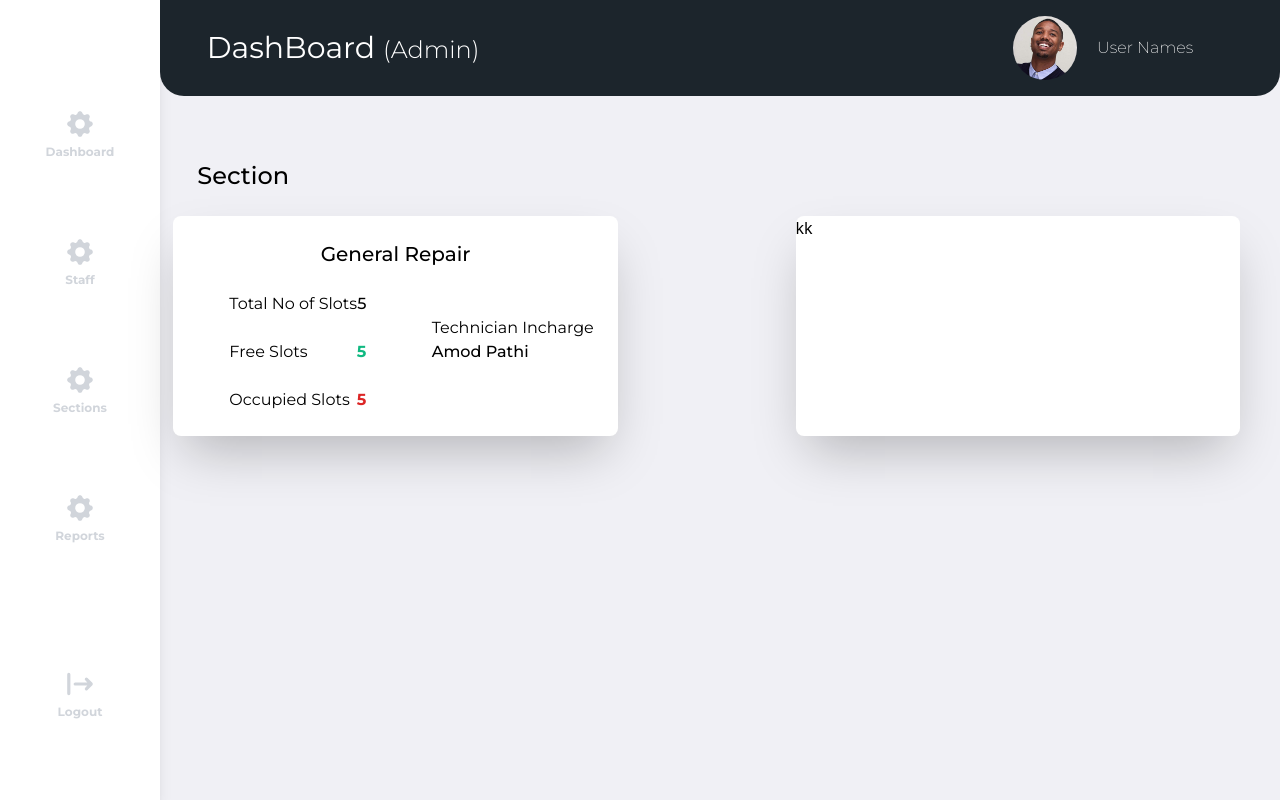
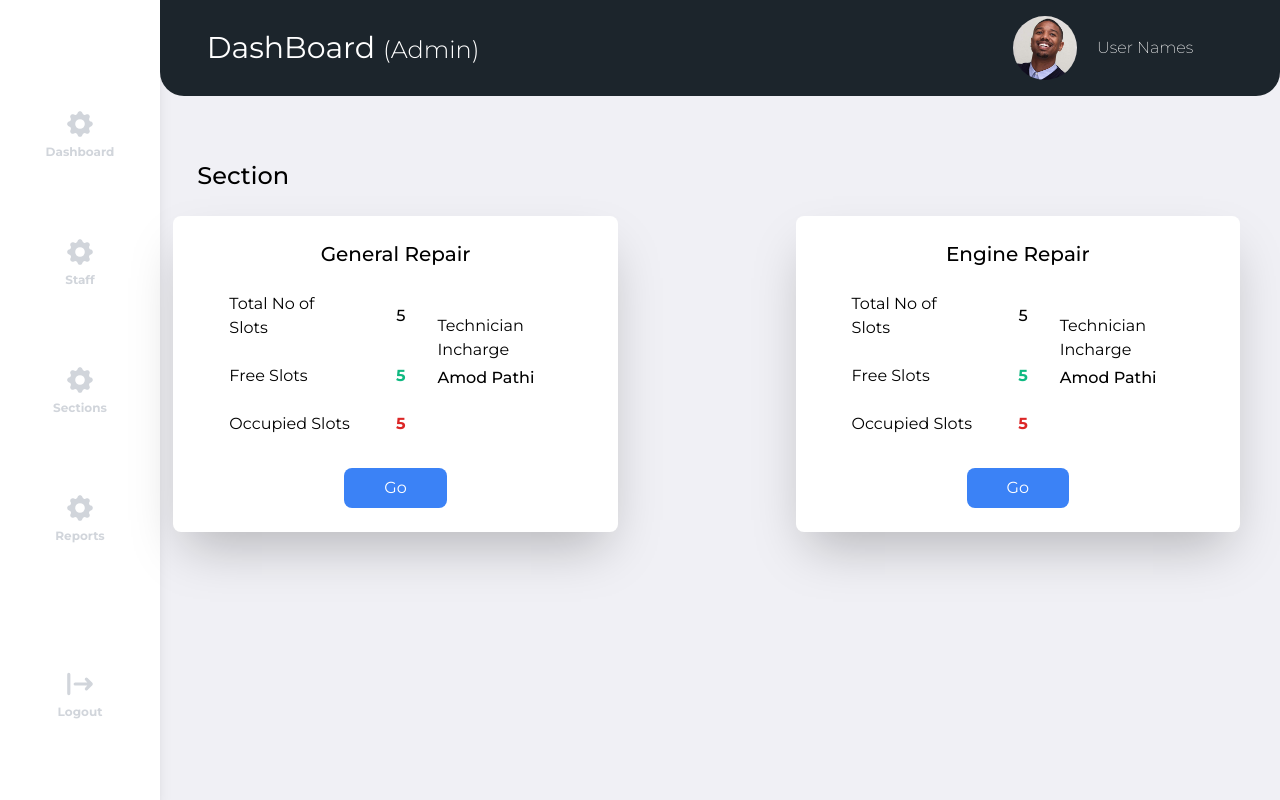
Before and after one commit to dumidu1998/autoaid-front, a React (Create React App) app: page /admin/section in a window 1280 px wide. Built offline with nearby package versions, Linux system fonts and the light colour scheme.

Commit message:
SectionManageV3

```diff
--- a/src/components/Atoms/GoBtn.js
+++ b/src/components/Atoms/GoBtn.js
@@ -3,7 +3,7 @@ import React from 'react'
 export default function GoBtn(props) {
     return (
         <div>
-            <button className="rounded-lg bg-blue-500 font-primary text-white ">{props.btnName}</button>
+            <button className="rounded-lg bg-blue-500 font-primary text-white px-10 py-2">{props.btnName}</button>
         </div>
     )
 }
--- a/src/components/Atoms/serviceStation/SectionsCardsTechnisianInchage.js
+++ b/src/components/Atoms/serviceStation/SectionsCardsTechnisianInchage.js
@@ -4,7 +4,7 @@ export default function SectionsCardsTechnisianInchage(props) {
     return (
         <div className="flex flex-col font-primary">
             <div>Technician Incharge</div>
-            <div className="font-primary font-medium">{props.technician}</div>
+            <div className="font-primary font-medium mt-1">{props.technician}</div>
 
         </div>
     )
--- a/src/pages/admin/AdminSection.js
+++ b/src/pages/admin/AdminSection.js
@@ -1,4 +1,5 @@
 import React from 'react'
+import GoBtn from '../../components/Atoms/GoBtn'
 import SectionCardsHeadings from '../../components/Atoms/serviceStation/SectionCardsHeadings'
 import SectionsCardsTechnisianInchage from '../../components/Atoms/serviceStation/SectionsCardsTechnisianInchage'
 import AdminSideBar from '../../components/Moleculars/admin/AdminSideBar'
@@ -14,7 +15,7 @@ export default function AdminSection() {
                         <div className="text-xl font-primary font-medium flex justify-center items-center">General Repair </div>
                         <div className="flex justify-between items-center">
                             <div className="flex flex-col">
-                                <SectionCardsHeadings heading="Total No of Slots" count="5" class="font-medium "/>
+                                <SectionCardsHeadings heading="Total No of Slots" count="5" class="font-medium ml-12    "/>
                                 <SectionCardsHeadings heading="Free Slots" count="5" class="font-bold text-green-500"/>
                                 <SectionCardsHeadings heading="Occupied Slots" count="5" class="font-bold text-red-600"/>
                             </div>
@@ -22,9 +23,21 @@ export default function AdminSection() {
                                 <SectionsCardsTechnisianInchage technician="Amod Pathi"/>
                             </div>
                         </div>
+                        <div className="mt-8 flex justify-center items-center"><GoBtn btnName="Go"/></div>
                     </div>
-                    <div className="bg-white w-5/12  rounded-lg shadow-2xl">
-    kk
+                    <div className="bg-white w-5/12 rounded-lg shadow-2xl p-6">
+                        <div className="text-xl font-primary font-medium flex justify-center items-center">Engine Repair </div>
+                        <div className="flex justify-between items-center">
+                            <div className="flex flex-col">
+                                <SectionCardsHeadings heading="Total No of Slots" count="5" class="font-medium ml-12    "/>
+                                <SectionCardsHeadings heading="Free Slots" count="5" class="font-bold text-green-500"/>
+                                <SectionCardsHeadings heading="Occupied Slots" count="5" class="font-bold text-red-600"/>
+                            </div>
+                            <div>
+                                <SectionsCardsTechnisianInchage technician="Amod Pathi"/>
+                            </div>
+                        </div>
+                        <div className="mt-8 flex justify-center items-center"><GoBtn btnName="Go"/></div>
                     </div>
                 </div>
             </div>
```
